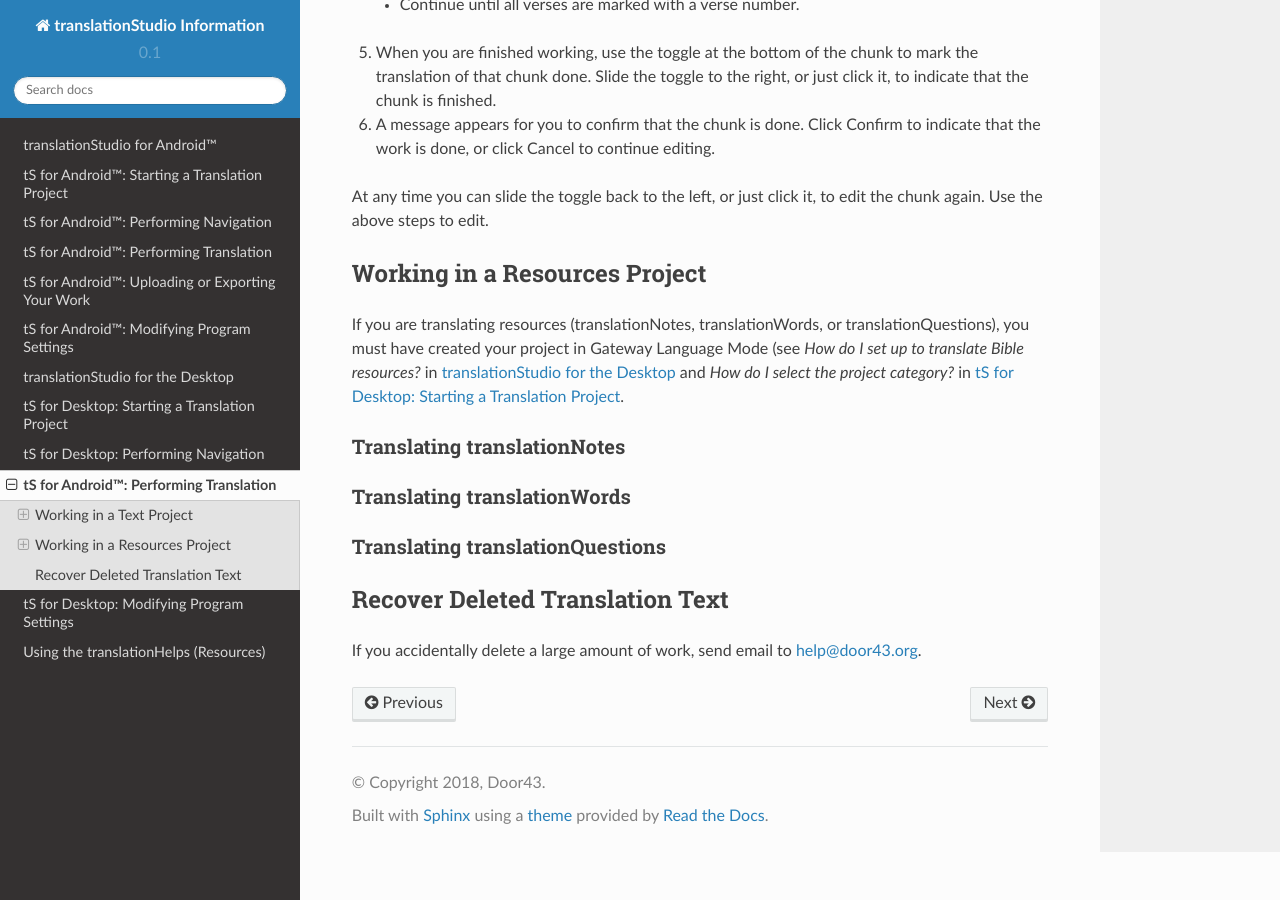
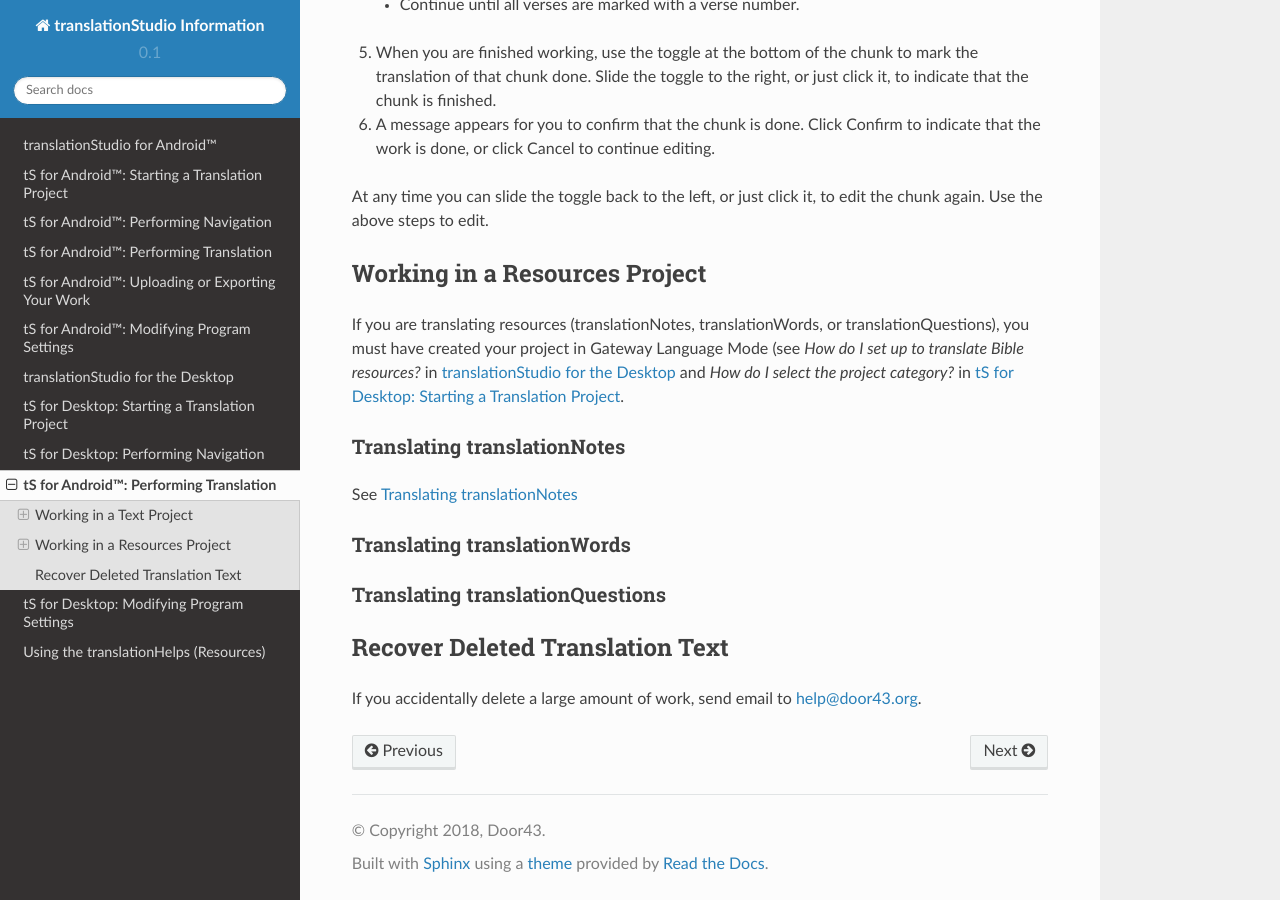
Before and after one commit to unfoldingWord-dev/translationStudio-Info, a Sphinx documentation site: the page built from docs/dTranslate.rst, in a window 1280 px wide and 900 px high, scrolled down 2320 px. Built offline with Sphinx 7.4.7 and the Read the Docs theme 2.0.0, drawn with Linux system fonts in a browser that asks for light colours; pages that are not in the unit, such as notebooks, are missing from menus.

Commit message:
Update dTranslate.rst

```diff
--- a/docs/dTranslate.rst
+++ b/docs/dTranslate.rst
@@ -102,6 +102,8 @@ If you are translating resources (translationNotes, translationWords, or transla
 Translating translationNotes
 ^^^^^^^^^^^^^^^^^^^^^^^^^^^^^
 
+See `Translating translationNotes <https://github.com/unfoldingWord-dev/translationStudio-Info/blob/master/docs/translationNotes.rst>`_
+
 Translating translationWords
 ^^^^^^^^^^^^^^^^^^^^^^^^^^^^^^
 
```
